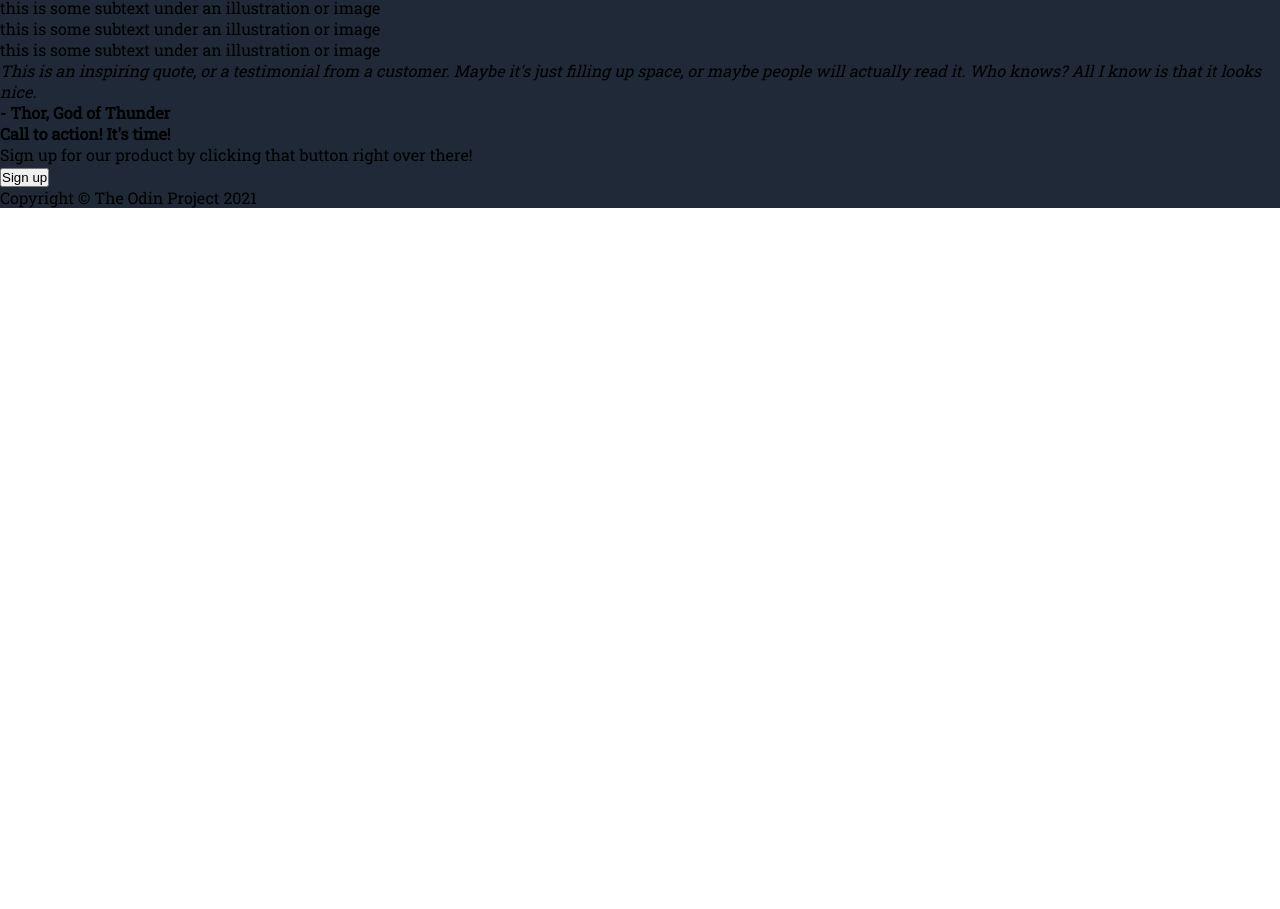
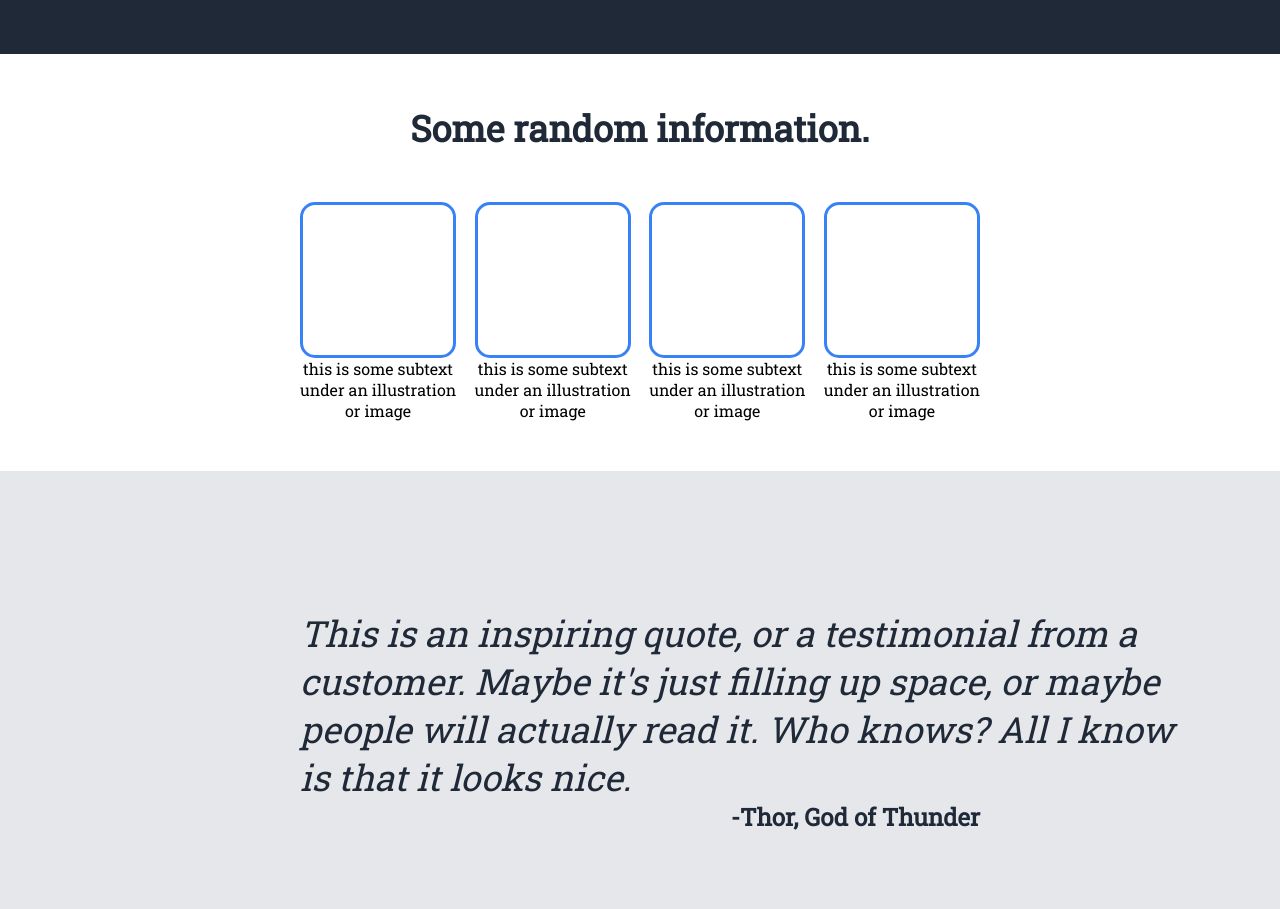
Before and after one commit to filimonvica/Landing-Page, a plain HTML site: page index.html in a window 1280 px wide. Shown: the part 625-1534 px from the top of the page. Before the commit the page ends 833 px from the top, so only its background shows below. Drawn offline with Linux system fonts and the light colour scheme.

Commit message:
finished all the sections, did some changes in html file

```diff
--- a/index.html
+++ b/index.html
@@ -1,13 +1,9 @@
 <!DOCTYPE html>
 <html lang="en">
     <head>
-    <meta charset="UTF-8">
-    <meta http-equiv="X-UA-Compatible" content="IE=edge">
-    <meta name="viewport" content="width=device-width, initial-scale=1.0">
         <title>Landing Page</title>
         <link rel="stylesheet" href="style.css">
     </head>
-
     <body>
         <div class="header">
             <div class="navbar">
@@ -34,45 +30,55 @@
                     <img src="https://picjumbo.com/download?d=old-barn-near-the-forest-hidden-in-the-fog-free-photo.jpg&n=old-barn-near-the-forest-hidden-in-the-fog&id=1" alt="Forest" width="500">
                 </div>
             </div>
+        </div>
 
         <div class="main">
-        <h2>Some random information</h2>
+            <h2>Some random information.</h2>
             <div class="cards">
-            <div class="image-card">
-                <p>this is some subtext under an illustration or image</p>
+                <div class="box-blue-msg">
+                    <div class="box-blue"></div>
+                    <p class="p-second">this is some subtext<br> under an illustration<br> or image</p>
                 </div>
 
-            <div class="image-card">
-                <p>this is some subtext under an illustration or image</p>
+                <div class="box-blue-msg">
+                    <div class="box-blue"></div>
+                    <p class="p-second">this is some subtext<br> under an illustration<br> or image</p>
                 </div>
 
-            <div class="image-card">
-                <p>this is some subtext under an illustration or image</p>
+                <div class="box-blue-msg">
+                    <div class="box-blue"></div>
+                    <p class="p-second">this is some subtext <br>under an illustration<br> or image</p>
                 </div>
 
-            <div class="image-card">
-                <p>this is some subtext under an illustration or image</p>
+                <div class="box-blue-msg">
+                    <div class="box-blue"></div>
+                    <p class="p-second">this is some subtext<br> under an illustration<br> or image</p>
                 </div>
             </div>
         </div>
 
         <div class="quote">
-        <em>This is an inspiring quote, or a testimonial from a customer.
-            Maybe it's just filling up space, or maybe people will actually read it. Who knows? All I know is that it
-            looks nice.</em>
-        <p><b>- Thor, God of Thunder</b></p>
+            <h3>This is an inspiring quote, or a testimonial from a <br>customer.
+                Maybe it's just filling up space, or maybe<br> people will actually read it. Who knows? All I know <br>is that it
+                looks nice.
+            </h3>
+            <p class="p-third">-Thor, God of Thunder</p>
         </div>
 
         <div class="signup-section">
+            <div class="blue-container">
                 <div class="left">
-            <b>Call to action! It's time!</b>
-            <p>Sign up for our product by clicking that button right over there!</p>
+                    <h4>Call to action! It's time!</h4>
+                    <p class="last-p">Sign up for our product by clicking that button right over there!</p>
                 </div>
                 <div class="right">
-            <button class="sign-button">Sign up</button>
+                    <button type="button" class="sign-button">Sign up</button>
+                </div>
             </div>
         </div>
 
-    <div class="footer">Copyright &copy; The Odin Project 2021</div>
+        <div class="footer">
+            Copyright &copy; The Odin Project 2022
+        </div>
     </body>
 </html>
--- a/style.css
+++ b/style.css
@@ -27,6 +27,7 @@ body {
 ul {
     display: flex;
     flex-direction: row;
+    margin-right: 150px;
 }
 
 .navbar {
@@ -40,6 +41,8 @@ ul {
     width: 50%;
     justify-content: center;
     align-items: center;
+    margin-bottom: 50px;
+    margin-top: 10px;
 }
 
 h1 {
@@ -60,6 +63,8 @@ h1 {
     align-items: center;
     flex-direction: column;
     width: 50%;
+    margin-right: 150px;
+    margin-bottom: 100px;
 }
 
 .content-left {
@@ -68,6 +73,7 @@ h1 {
     width: 50%;
     justify-content: center;
     margin-left: 150px;
+    margin-bottom: 150px;
 }
 
 img {
@@ -83,8 +89,131 @@ img {
 .sign-up-header {
     background-color: #3882F6;
     color: white;
-    width: 100px;
-    height: 30px;
+    width: 140px;
+    height: 40px;
     border-radius: 10px;
     border: 1px #3882F6;
+    font-weight: bold;
+    font-size: large;
+    margin-top: 10px;
 }
+
+h2 {
+    font-size: 36px;
+    font-weight: bolder;
+    color: #1f2937;
+    text-align: center;
+}
+
+.cards {
+   display: flex;
+   flex-direction: row;
+   justify-content: space-between;
+   max-width: 100%;
+   align-items: center;
+   margin: 50px;
+   margin-left: 300px;
+   margin-right: 300px;
+}
+
+.box-blue {
+    border: 3px solid #3882F6;
+    width: 150px;
+    height: 150px;
+    border-radius: 15px;
+}
+
+.main {
+    display: flex;
+    flex-direction: column;
+    justify-content: center;
+}
+
+.p-second {
+    text-align: center;
+}
+
+.quote {
+    background-color: #E5E7EB;
+    height: 500px;
+    display: flex;
+    flex-direction: column;
+    justify-content: center;
+}
+
+h3 {
+    font-size: 36px;
+    font-style: italic;
+    font-weight: 100;
+    color: #1f2937;
+    margin-left: 300px;
+}
+
+.p-third {
+    font-weight: bolder;
+    color: #1f2937;
+    font-size: 24px;
+    align-self: flex-end;
+    margin-right: 300px;
+}
+
+.signup-section {
+    height: 300px;
+    display: flex;
+    justify-content: center;
+    align-items: center;
+    margin-top: 30px;
+}
+
+.blue-container {
+    background-color: #3882F6;
+    width: 75%;
+    height: 50%;
+    display: flex;
+    flex-direction: row;
+    border-radius: 10px;
+}
+
+.left {
+    width: 80%;
+    margin-left: 100px;
+    display: flex;
+    justify-content: center;
+    flex-direction: column;
+}
+
+h4 {
+    font-size: 24px;
+    color: white;
+}
+
+.last-p {
+    color: white;
+    font-size: 18px;
+}
+
+.right {
+    display: flex;
+    justify-content: flex-start;
+    align-items: center;
+    margin-right: 100px;
+}
+
+.sign-button {
+    background-color: #3882F6;
+    color: white;
+    width: 140px;
+    height: 40px;
+    border-radius: 10px;
+    border: 1px solid white;
+    font-size: 20px;
+}
+
+.footer {
+    display: flex;
+    justify-content: center;
+    align-items: center;
+    background-color: #1f2937;
+    color: #E5E7EB;
+    height: 100px;
+}
```
Lines whose indentation alone changed are shown as unchanged.
